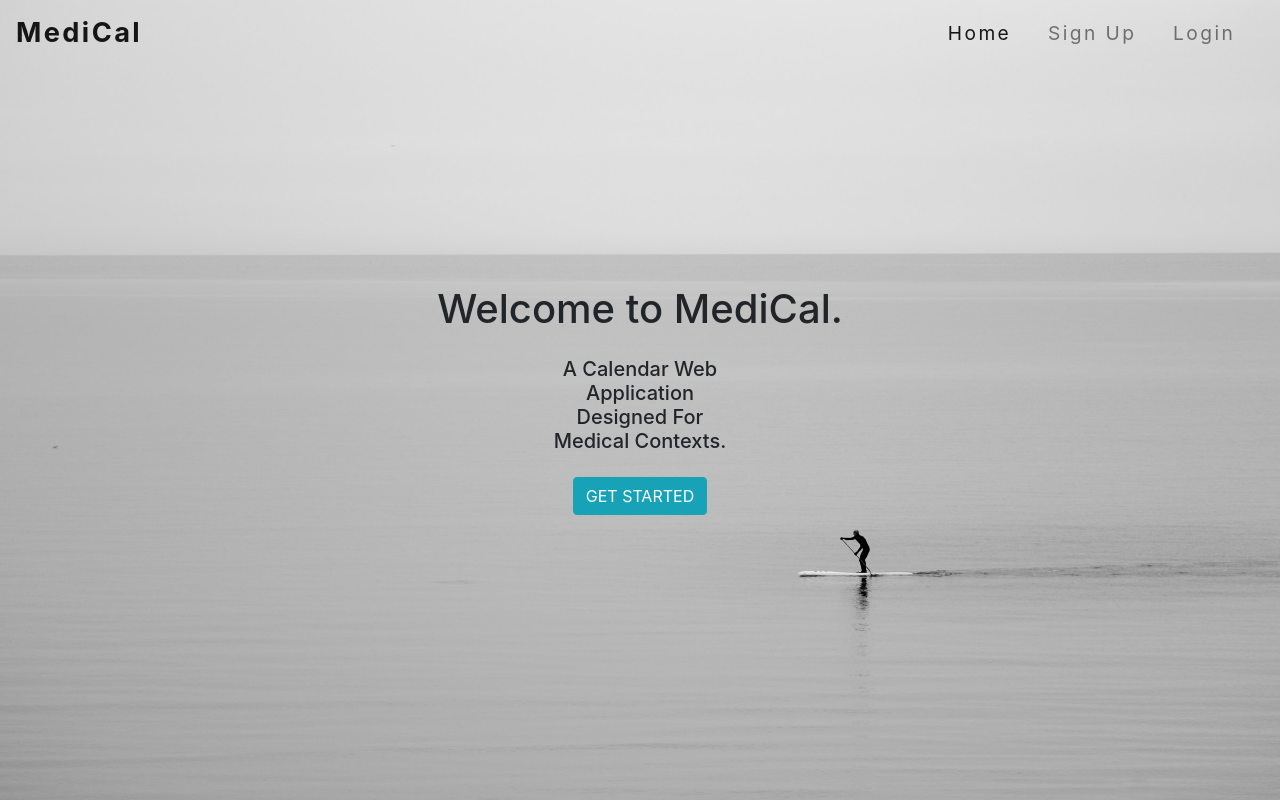
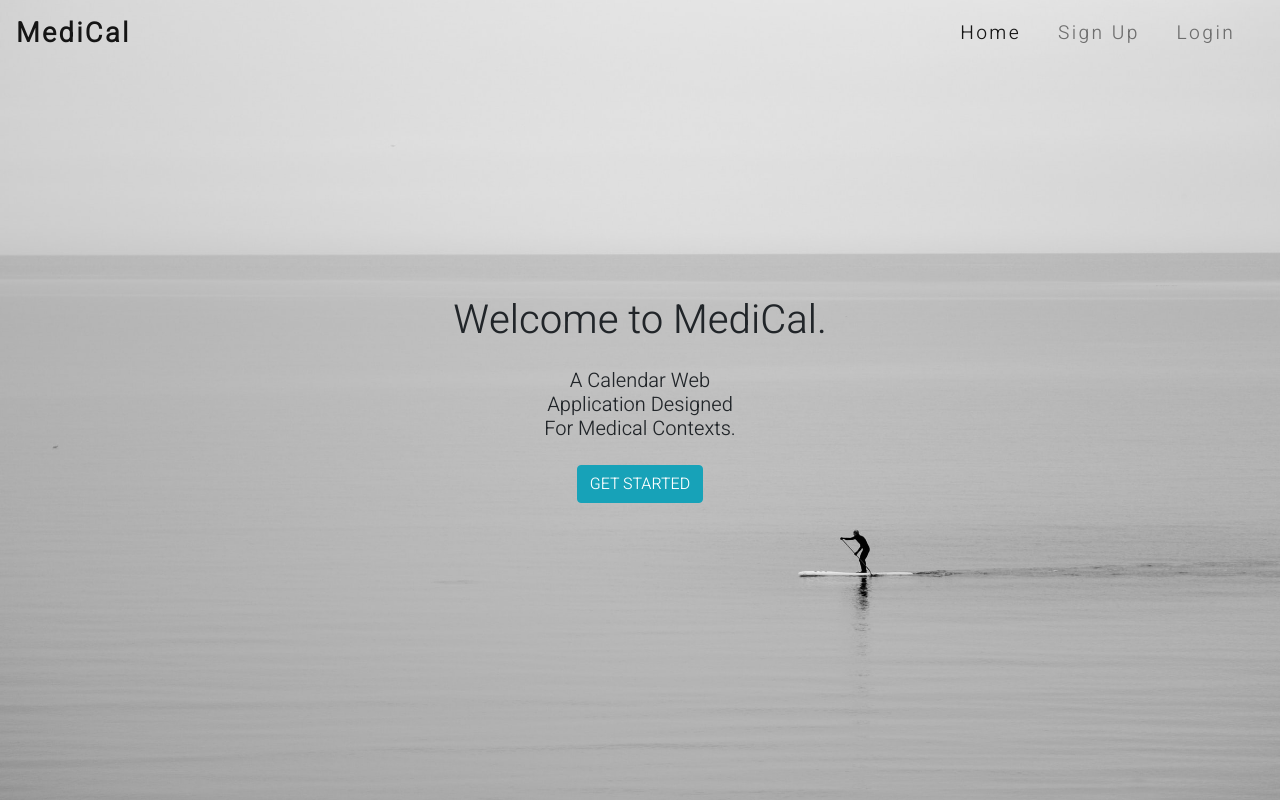
Before and after one commit to YoungHaYoo12/MediCal, a Python web app: template app/templates/core/index.html in a window 1280 px wide. Run offline with Jinja, Linux system fonts and the light colour scheme; the template is opened without the code that fills it, so the values that code supplies are empty; some libraries are stand-ins or nearby versions.

Commit message:
Add font style 'Heebo' to body element.

```diff
--- a/app/static/css/main.css
+++ b/app/static/css/main.css
@@ -4,6 +4,7 @@ body {
   background-position:center;
   background-attachment:fixed;
   height:100vh;
+  font-family: 'Heebo', sans-serif;
 }
 
 .centered-div {
--- a/app/templates/base.html
+++ b/app/templates/base.html
@@ -9,6 +9,8 @@
     <link rel="stylesheet" href="https://stackpath.bootstrapcdn.com/bootstrap/4.4.1/css/bootstrap.min.css" integrity="sha384-Vkoo8x4CGsO3+Hhxv8T/Q5PaXtkKtu6ug5TOeNV6gBiFeWPGFN9MuhOf23Q9Ifjh" crossorigin="anonymous">
     <!-- CSS FILE -->
     <link rel="stylesheet" href="{{ url_for('static', filename='css/main.css') }}">
+    <!-- FONTS -->
+    <link href="https://fonts.googleapis.com/css2?family=Heebo:wght@300&display=swap" rel="stylesheet">
     <title>
       MediCal
     </title>
```
